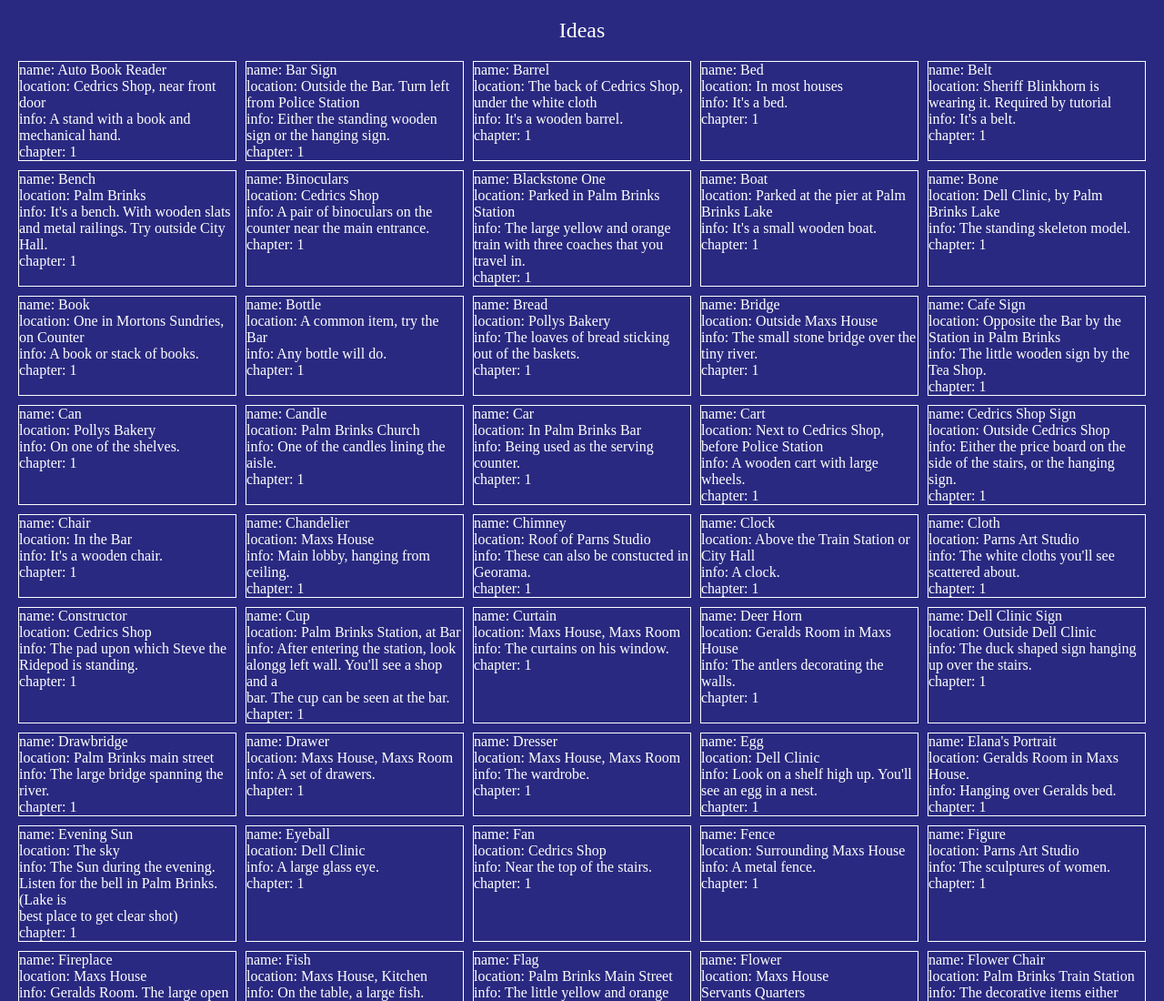
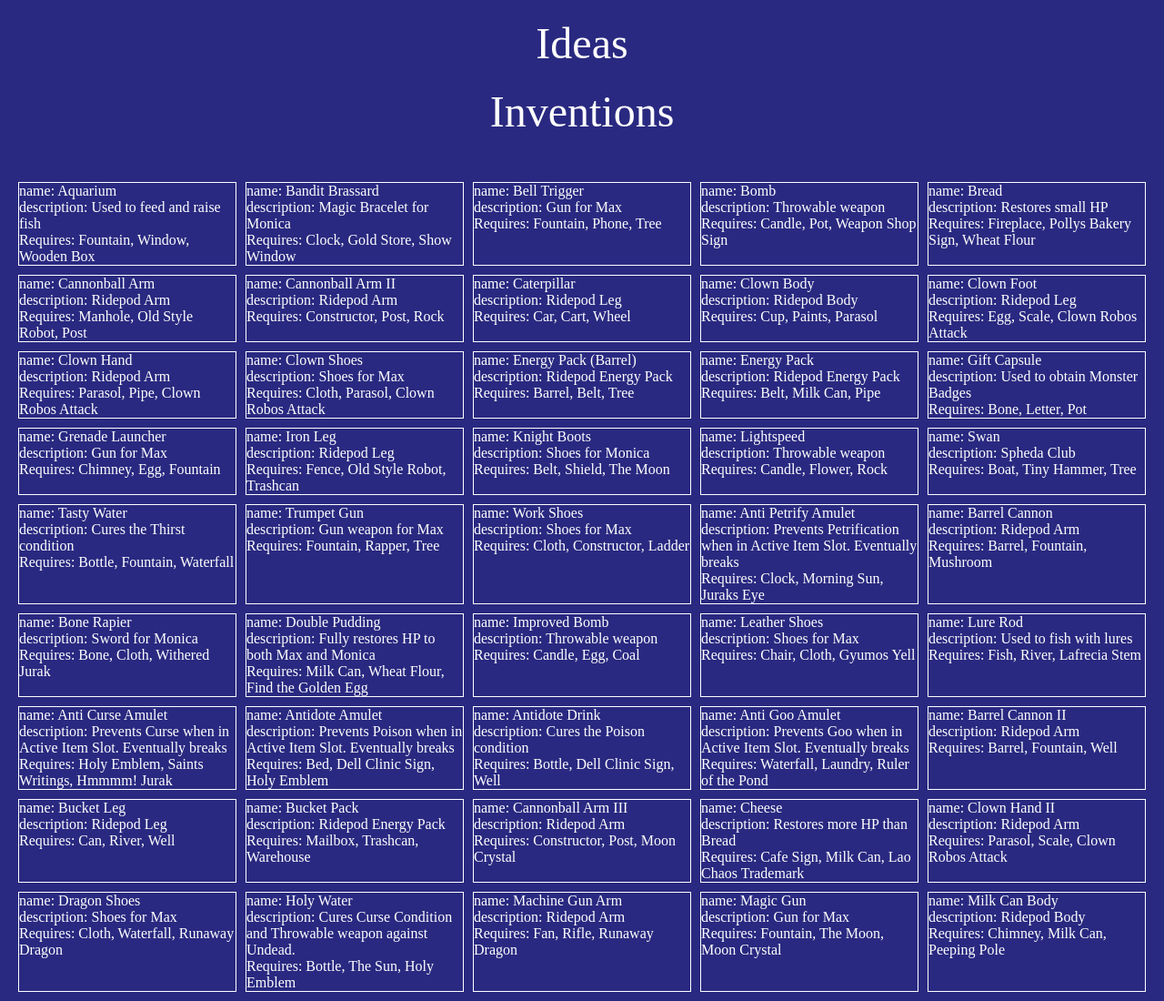
Before and after one commit to aaronlmjohnson/dc2-inventions, a plain HTML site: page index.html in a window 1280 px wide. Shown: the top 1100 px of the page at 91% size. Drawn offline with Linux system fonts and the light colour scheme.

Commit message:
created inventions grid

```diff
--- a/index.html
+++ b/index.html
@@ -16,6 +16,7 @@
         <div id="scoops">
 
         </div>
+        <h1>Inventions</h1>
         <div id="inventions">
 
         </div>
--- a/src/main.js
+++ b/src/main.js
@@ -11,7 +11,7 @@ const manageData = ()=>{
         const scoops = parseScoops(data[1]);
         const inventions = parseInventions(data[2], ideas.concat(scoops));
         createIdeasGrid(ideas);
-
+        createInventionGrid(inventions);
         const ideaElements = [...document.getElementsByClassName("idea")];
         ideaElements.forEach(((element)=>{
             element.addEventListener("click", ()=>{
@@ -92,8 +92,48 @@ const toggleIdea = (element) =>{
         element.classList.remove("active");
     else
         element.classList.add("active");
+
+        //add and remove from toggled array and add this to cookies to remember session
+}
+
+
+const createInventionGrid = (inventions) =>{
+    const grid = document.getElementById("inventions");
+    console.log(inventions);
+    inventions.forEach((inv, i)=>{
+        const inventionElement = document.createElement("div");
+        inventionElement.className = "invention";
+        inventionElement.id = `invention-${i}`;
+        createInvTextContent(inventionElement, inv);
+        grid.appendChild(inventionElement);
+    });
+}
+
+const createInvTextContent = (element, inv)=>{
+    ["name", "description"].forEach((tag)=>{
+
+        const tagParagraph = document.createElement("p");
+        const ideaList = "Requires:"
+        tagParagraph.innerText = `${tag}: ${inv[tag]}`;
+
+
+
+        element.appendChild(tagParagraph);
+    });
+
+    const ideaListP = document.createElement("p");
+    let ideaList = "Requires: "
+
+    inv.getIdeas().forEach((id, i)=>{
+        ideaList += i < 2 ? `${id.name}, ` : `${id.name}`;
+    });
+
+    ideaListP.innerText = ideaList;
+    element.appendChild(ideaListP);
 }
 
 
 
+
+
 //document.getElementsByClassName("idea").addEventListener("click", completeIdea);
--- a/styles/style.css
+++ b/styles/style.css
@@ -33,12 +33,13 @@ body {
 }
 
 h1{
-    font-size: 24px;
+    font-size: 48px;
     margin: 0 0 20px 0;
     text-align: center;
 }
 #ideas{
     display: grid;
+    display:none;
     grid-template-columns: repeat(5, 1fr);
     gap: 10px;
 }
@@ -56,3 +57,34 @@ h1{
     background: green;
     color: white;
 }
+
+.active:hover{
+    background: green;
+    color: white;
+}
+
+#inventions{
+    margin-top: 50px;
+    display: grid;
+    grid-template-columns: repeat(5, 1fr);
+    gap: 10px;
+}
+
+.invention {
+    border: 1px solid white;
+}
+
+.invention:hover {
+    background: white;
+    color: black;
+}
+
+.active {
+    background: green;
+    color: white;
+}
+
+.active:hover{
+    background: green;
+    color: white;
+}
```
